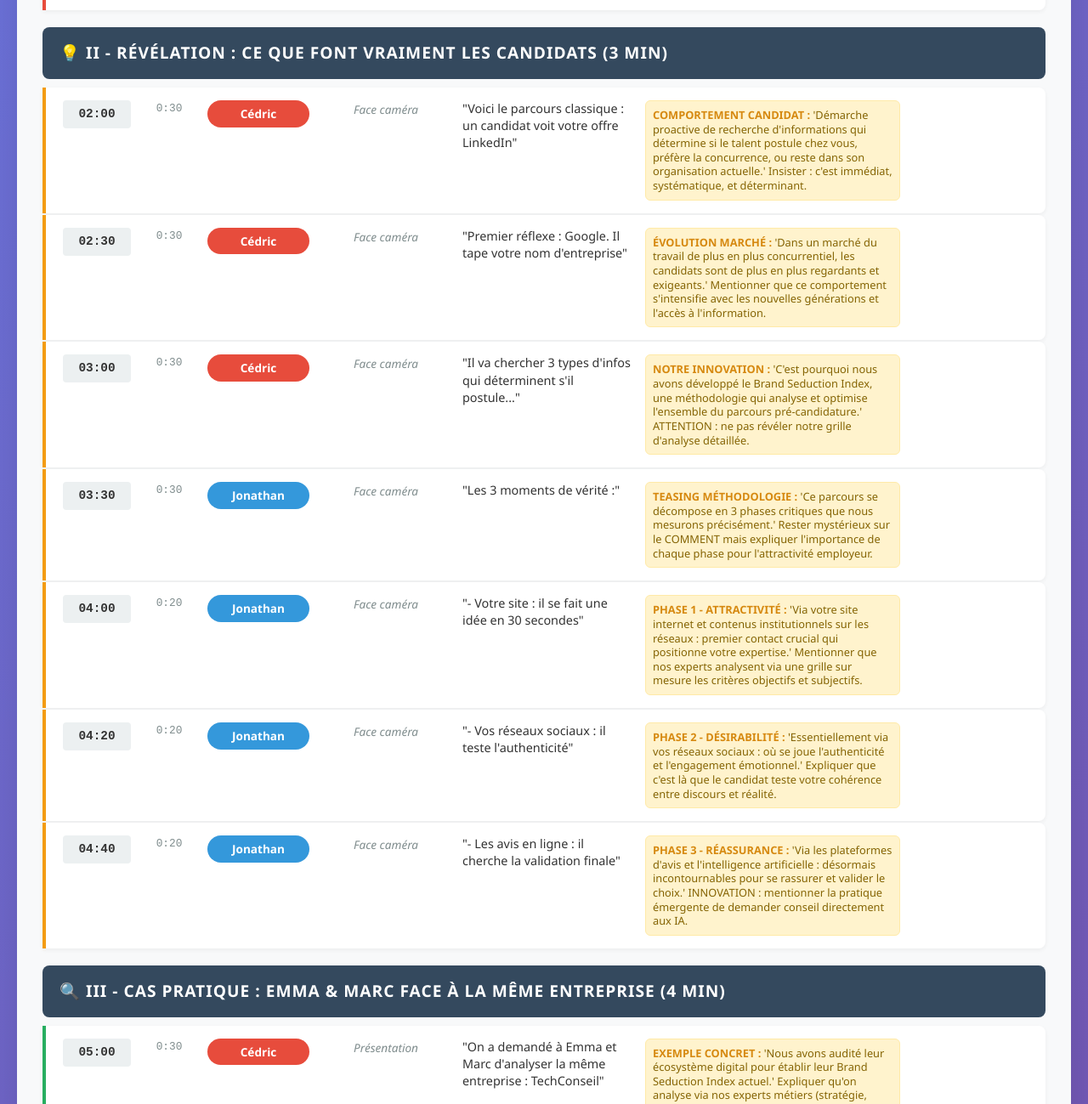
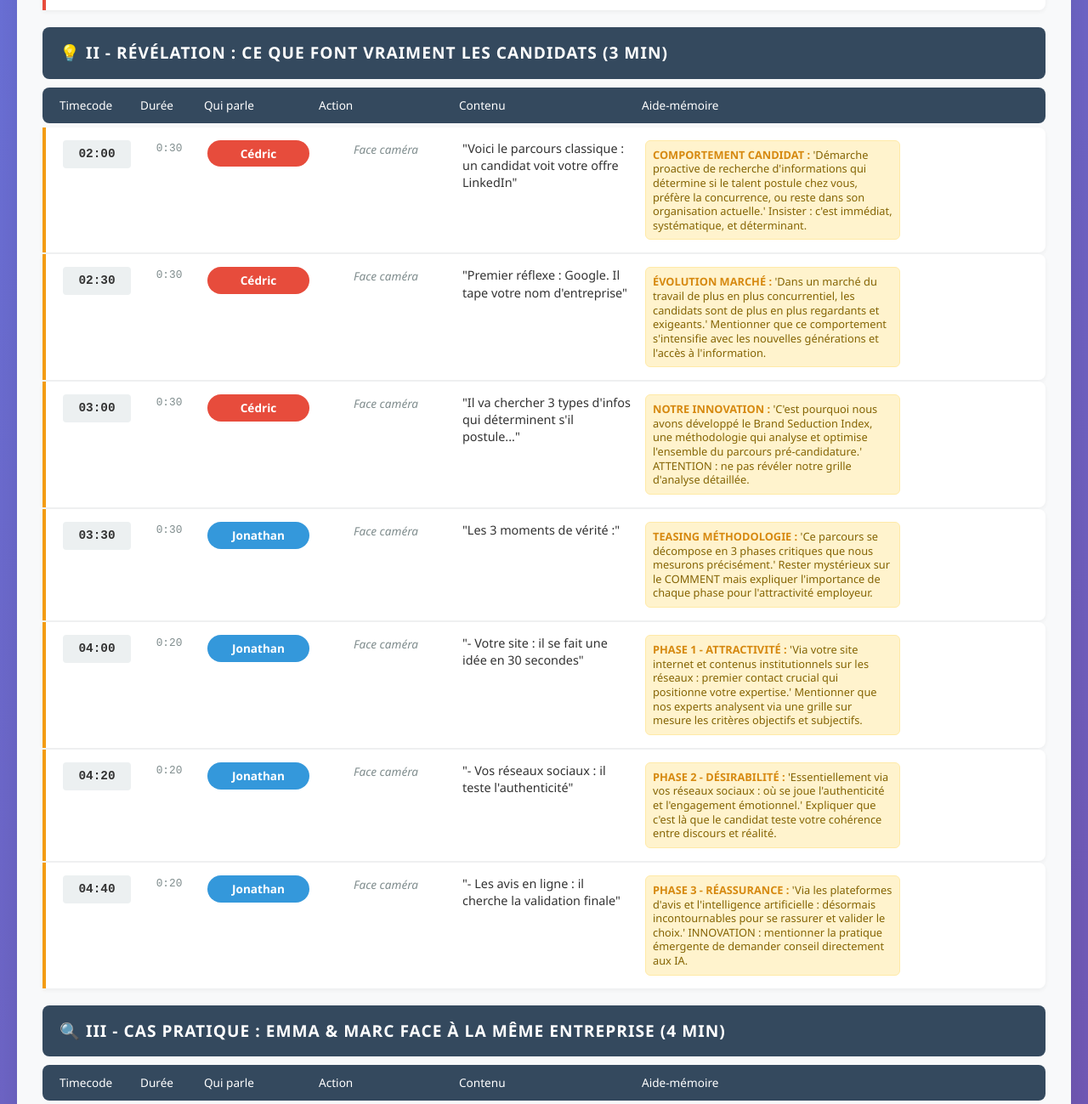
Before and after one commit to Desconnets/Brandie_publication_web, a plain HTML site: page index.html in a window 1280 px wide. Shown: the part 1501-2800 px from the top of the page at 85% size. Drawn offline with Linux system fonts and the light colour scheme.

Commit message:
Update index.html
V5

```diff
--- a/index.html
+++ b/index.html
@@ -286,11 +286,11 @@
             <div style="display: grid; grid-template-columns: repeat(auto-fit, minmax(200px, 1fr)); gap: 15px; margin-bottom: 20px;">
                 <div style="background: white; padding: 12px; border-radius: 8px; border-left: 4px solid #3498db;">
                     <span class="legend-item speaker jonathan">Jonathan</span>
-                    <p style="font-size: 0.8rem; margin-top: 5px; color: #666;">Co-fondateur Brandie<br>Expert stratégie digitale</p>
+                    <p style="font-size: 0.8rem; margin-top: 5px; color: #666;"> Directeur d'études dans l'agence Janvier <br>Expert stratégie et prospective</p>
                 </div>
                 <div style="background: white; padding: 12px; border-radius: 8px; border-left: 4px solid #e74c3c;">
                     <span class="legend-item speaker cedric">Cédric</span>
-                    <p style="font-size: 0.8rem; margin-top: 5px; color: #666;">Co-fondateur Brandie<br>Expert marque employeur</p>
+                    <p style="font-size: 0.8rem; margin-top: 5px; color: #666;"> Directeur de Brandie <br>Expert en stratégie</p>
                 </div>
                 <div style="background: white; padding: 12px; border-radius: 8px; border-left: 4px solid #27ae60;">
                     <span class="legend-item speaker emma">Emma</span>
@@ -356,6 +356,15 @@
 
             <!-- RÉVÉLATION -->
             <div class="section-header">💡 II - RÉVÉLATION : Ce que font vraiment les candidats (3 min)</div>
+
+            <div class="column-header">
+                <div>Timecode</div>
+                <div>Durée</div>
+                <div>Qui parle</div>
+                <div>Action</div>
+                <div>Contenu</div>
+                <div>Aide-mémoire</div>
+            </div>
 
             <div class="sequence-item revelation">
                 <div class="timecode">02:00</div>
@@ -423,6 +432,15 @@
             <!-- CAS PRATIQUE -->
             <div class="section-header">🔍 III - CAS PRATIQUE : Emma & Marc face à la même entreprise (4 min)</div>
 
+            <div class="column-header">
+                <div>Timecode</div>
+                <div>Durée</div>
+                <div>Qui parle</div>
+                <div>Action</div>
+                <div>Contenu</div>
+                <div>Aide-mémoire</div>
+            </div>
+
             <div class="sequence-item cas-pratique">
                 <div class="timecode">05:00</div>
                 <div class="duree">0:30</div>
@@ -480,6 +498,15 @@
             <!-- SOLUTION -->
             <div class="section-header">🎯 IV - SOLUTION : Les clés pour agir (1 min)</div>
 
+            <div class="column-header">
+                <div>Timecode</div>
+                <div>Durée</div>
+                <div>Qui parle</div>
+                <div>Action</div>
+                <div>Contenu</div>
+                <div>Aide-mémoire</div>
+            </div>
+
             <div class="sequence-item solution">
                 <div class="timecode">09:45</div>
                 <div class="duree">0:15</div>
```
